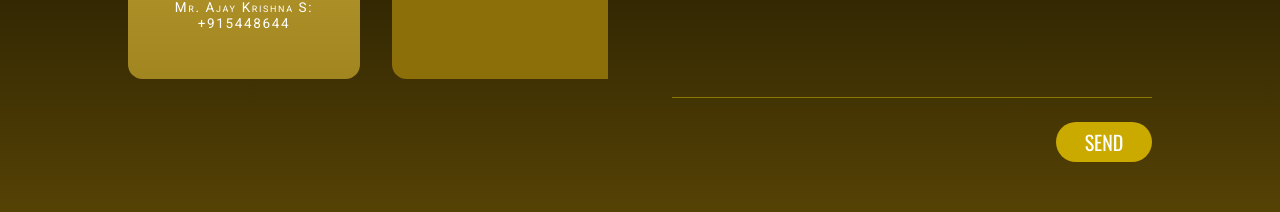
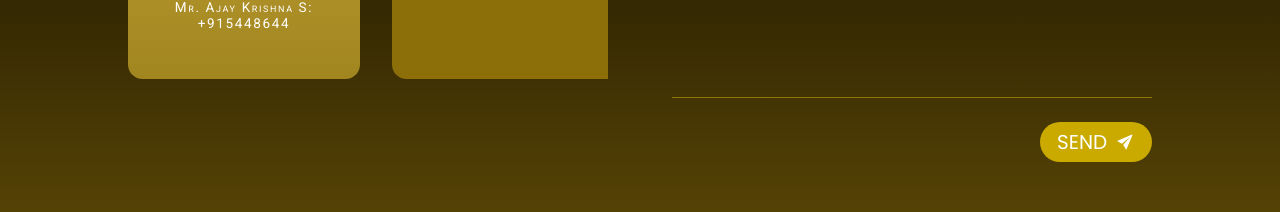
Before and after one commit to SOME-1HING/nrityanjali24, a React (Vite) app: page / in a window 1280 px wide. Shown: the part 7170-7382 px from the top of the page. Built offline with nearby package versions, Linux system fonts and the light colour scheme; grey boxes are pictures that could not be loaded; a web font is replaced by a local one.

Commit message:
Added Favicon

```diff
--- a/index.html
+++ b/index.html
@@ -2,7 +2,8 @@
 <html lang="en">
   <head>
     <meta charset="UTF-8" />
-    <link rel="icon" type="image/svg+xml" href="/vite.svg" />
+
+    <link rel="icon" type="image/png" href="./favicon.png" />
     <link rel="preconnect" href="https://fonts.googleapis.com" />
     <link rel="preconnect" href="https://fonts.gstatic.com" crossorigin />
     <link
@@ -26,7 +27,7 @@
       rel="stylesheet"
     />
     <meta name="viewport" content="width=device-width, initial-scale=1.0" />
-    <title>Vite + React + TS</title>
+    <title>Nrityanjali'24</title>
   </head>
   <body>
     <div id="root"></div>
--- a/package.json
+++ b/package.json
@@ -1,8 +1,9 @@
 {
   "name": "nrityanjali24",
   "private": true,
-  "version": "0.0.0",
+  "version": "0.0.1",
   "type": "module",
+  "license": "MIT",
   "scripts": {
     "dev": "vite",
     "build": "tsc && vite build",
@@ -10,7 +11,6 @@
     "preview": "vite preview"
   },
   "dependencies": {
-    "google-map-react": "^2.2.1",
     "react": "^18.2.0",
     "react-dom": "^18.2.0",
     "react-icons": "^5.0.1",
--- a/src/components/Form.tsx
+++ b/src/components/Form.tsx
@@ -1,3 +1,4 @@
+import { IoIosSend } from "react-icons/io";
 import styled from "styled-components";
 
 const Wrapper = styled.div`
@@ -65,17 +66,21 @@ const ButtonWrapper = styled.div`
 `;
 
 const Button = styled.button`
-  width: 6rem;
+  width: 7rem;
   height: 2.5rem;
   background-color: #cbaa00;
   color: #fff;
-  font-family: "Oswald", sans-serif;
+  font-family: "Poppins", sans-serif;
   font-size: 1.25rem;
   cursor: pointer;
   transition: all 0.3s;
   text-transform: uppercase;
   border-radius: 2rem;
   border: none;
+  display: flex;
+  justify-content: center;
+  align-items: center;
+  gap: 0.5rem;
 
   &:hover {
     background-color: #fff;
@@ -120,7 +125,7 @@ const Form = () => {
         ></TextArea>
         <ButtonWrapper>
           <Button id="submit" type="submit" value="">
-            Send
+            Send <IoIosSend />
           </Button>
         </ButtonWrapper>
       </form>
```
Also changed, not shown: public/favicon.png (added), 1 other file (tests, documents, lock files or other folders).
